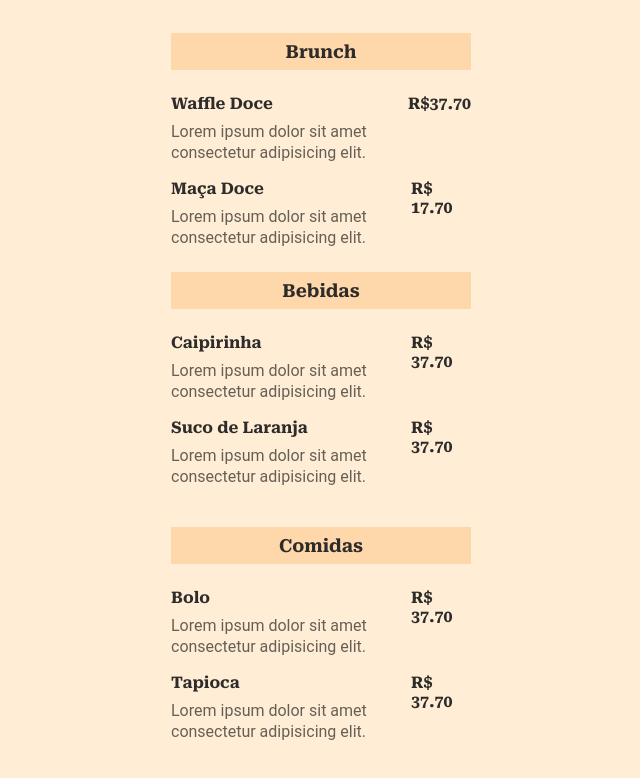
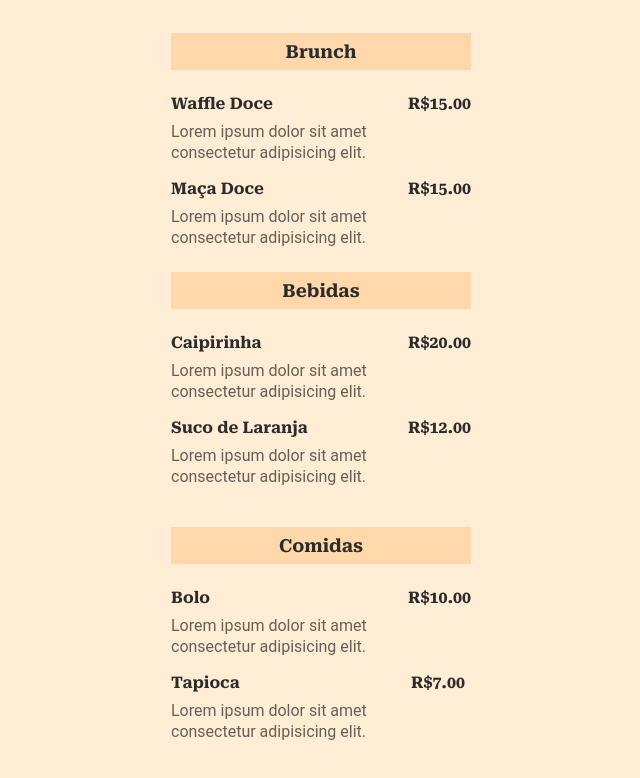
Before and after one commit to Matteus1983/Maratona-explorer-3, a plain HTML site: page index.html in a window 1280 px wide. Shown: the part 88-866 px from the top of the page, without its empty margins (319-959 px from the left). Drawn offline with Linux system fonts and the light colour scheme.

Commit message:
Atualizado valores

```diff
--- a/index.html
+++ b/index.html
@@ -33,7 +33,7 @@
         </div>
 
         <strong class="price">
-          R$37.70
+          R$15.00
         </strong>
       </li>
 
@@ -46,7 +46,7 @@
         </div>
 
         <strong class="price">
-          R$ 17.70
+          R$15.00
         </strong>
       </li>
 
@@ -66,7 +66,7 @@
         </div>
 
         <strong class="price">
-          R$ 37.70
+          R$20.00
         </strong>
       </li>
         <li>
@@ -78,7 +78,7 @@
         </div>
 
         <strong class="price">
-          R$ 37.70
+          R$12.00
         </strong>
       </li>
         <li>
@@ -100,7 +100,7 @@
         </div>
 
         <strong class="price">
-          R$ 37.70
+          R$10.00
         </strong>
       </li>
         <li>
@@ -112,7 +112,7 @@
         </div>
 
         <strong class="price">
-          R$ 37.70
+          R$7.00
         </strong>
       </li>
         <li>
```
